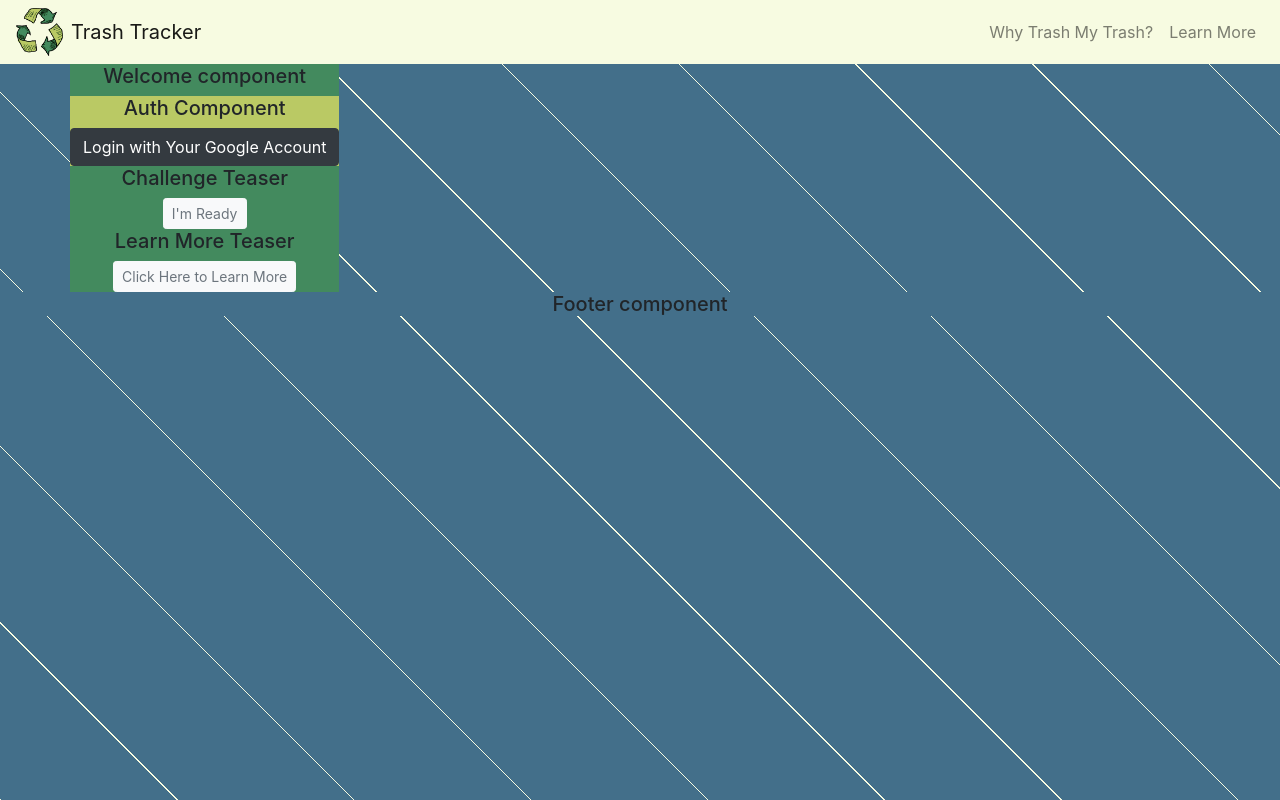
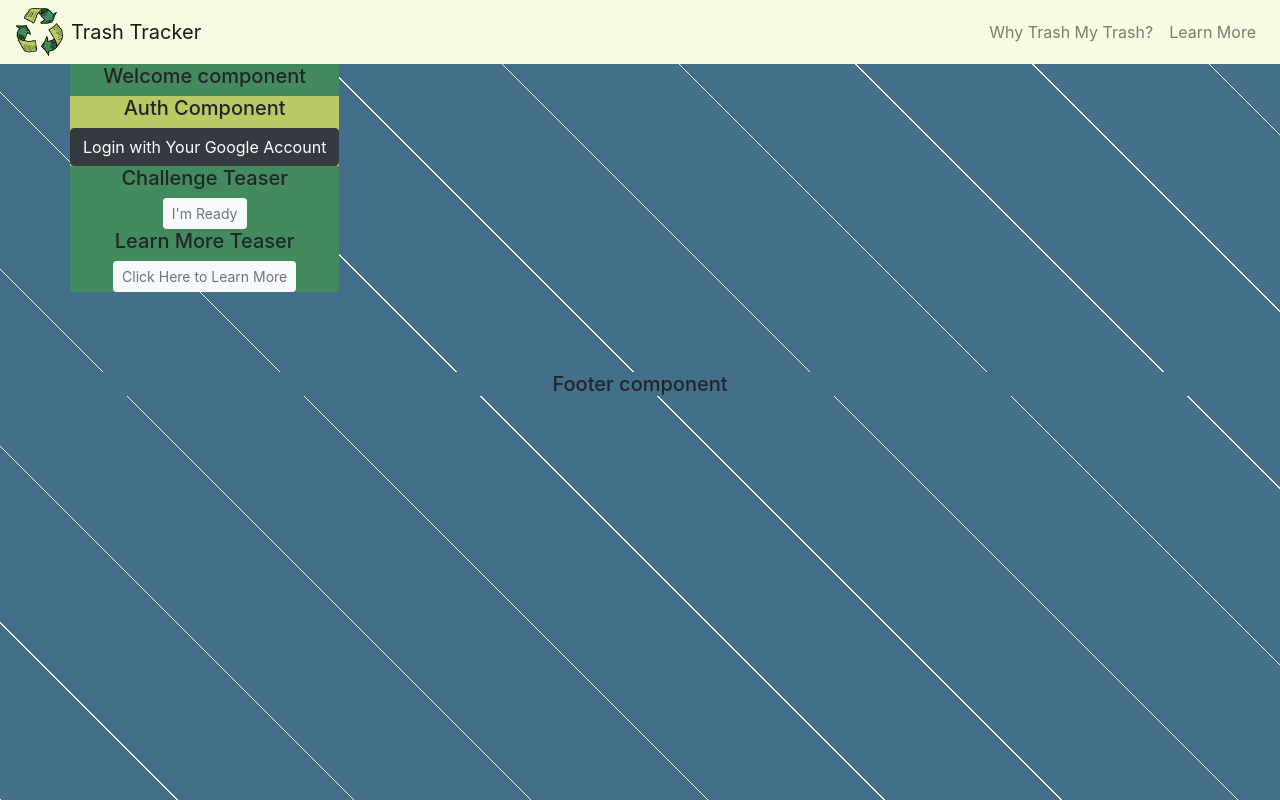
Before and after one commit to ToddSpainhour/trash-tracker, a React (Create React App) app: page /welcome in a window 1280 px wide. Built offline with nearby package versions, Linux system fonts and the light colour scheme; no server answers.

Commit message:
added spacing row class

```diff
--- a/src/components/pages/MyTrash/MyTrash.scss
+++ b/src/components/pages/MyTrash/MyTrash.scss
@@ -3,7 +3,8 @@
 .MyTrash {
   display: block;
   background-color: $cream;
-  // margin-top: 25px;
+  // margin-bottom: 125px;
+  // margin-top: 50px;
   .my-trash-banner {
     background-color: $cream;
     padding: 25px 0px 25px;
@@ -18,3 +19,7 @@
     background-color: $lightGreen;
   }
 }
+
+.row {
+  padding-bottom: 5rem;
+}
```
